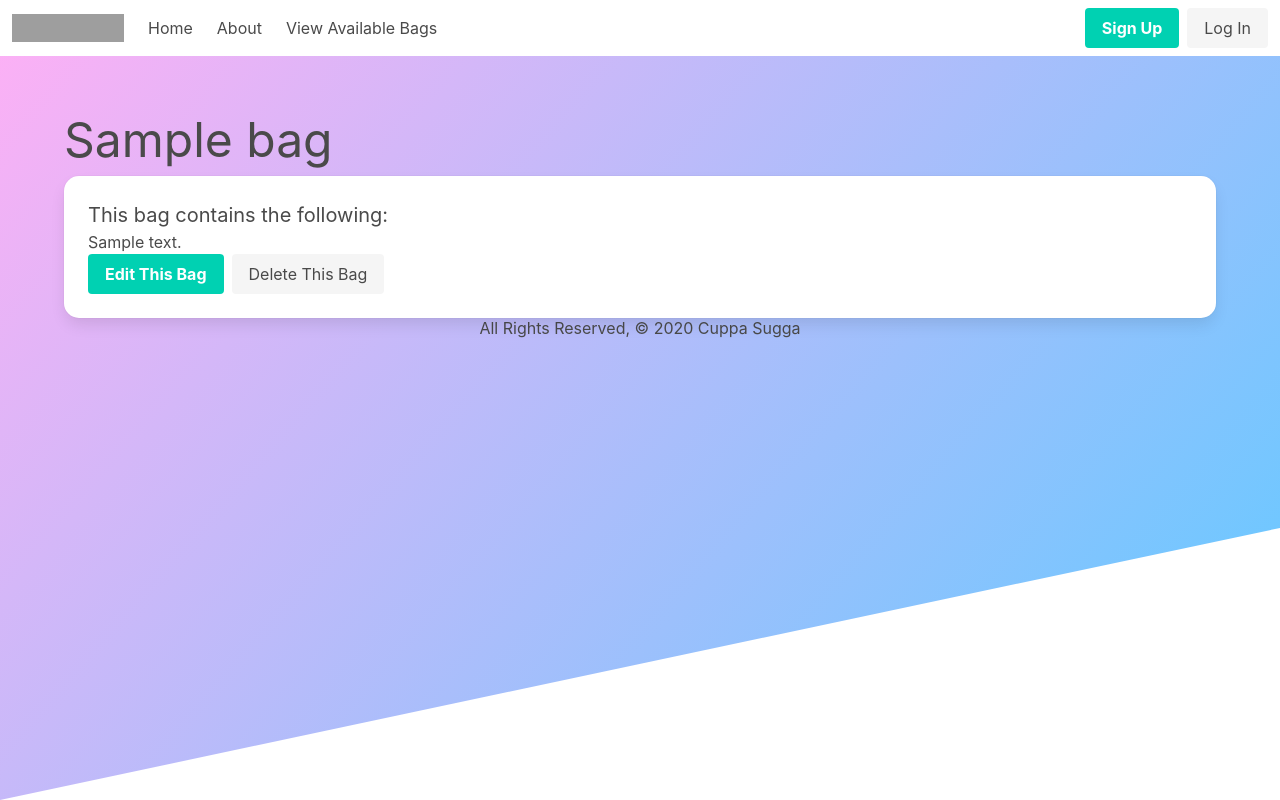
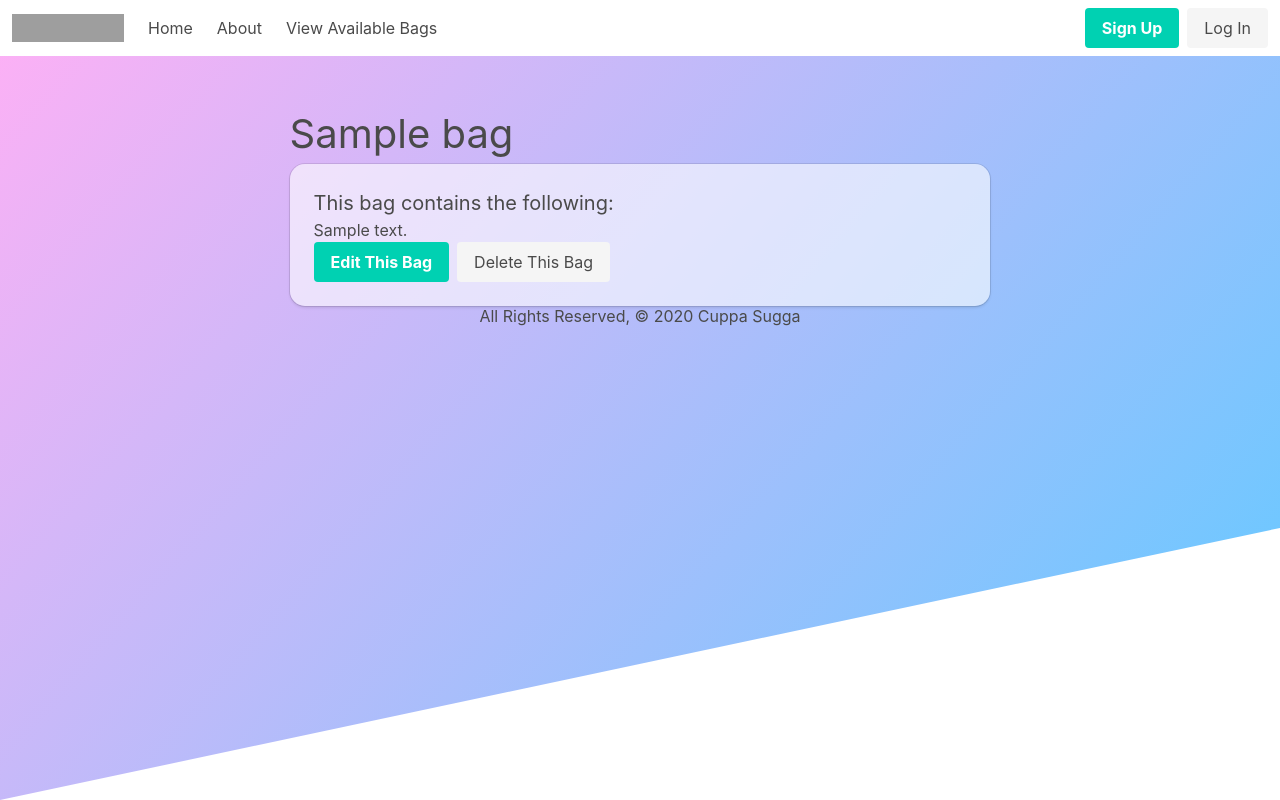
Before and after one commit to nikitamadora/cuppasugga, a Django app: page /profile/1/bags/1/ in a window 1280 px wide. Run offline with Django 3.2, Linux system fonts and the light colour scheme; tables that the repository leaves empty hold one stand-in row (values such as "Sample post"); some libraries are stand-ins or nearby versions; some web fonts are replaced; grey boxes are pictures that could not be loaded.

Commit message:
Updates styling for bag details

```diff
--- a/cuppasugga/main_app/templates/main_app/bag_detail.html
+++ b/cuppasugga/main_app/templates/main_app/bag_detail.html
@@ -1,16 +1,11 @@
 {% extends 'base.html' %}
 {% block content %}
 
-<!-- Bag Header/Title -->
-<section class="list-header">
-  <div class="container">
-    <h1 class="is-size-1">{{bag.name}}</h1>
-  </div>
-</section>
-
 <!-- Bag & Bag Contents -->
-<div class="container">
-  <div class="card">
+<div class="columns is-centered">
+  <div class="column is-three-fifths">
+    <h2 class="is-size-2">{{bag.name}}</h2>
+  <div class="card card-pale">
     <div class="card-content">
       <span class="card-title is-size-5">This bag contains the following:</span>
       {% for item in bag.content %}
@@ -27,5 +22,6 @@
     </div>
   </div>
 </div>
+</div>
 
 {% endblock %}
```
